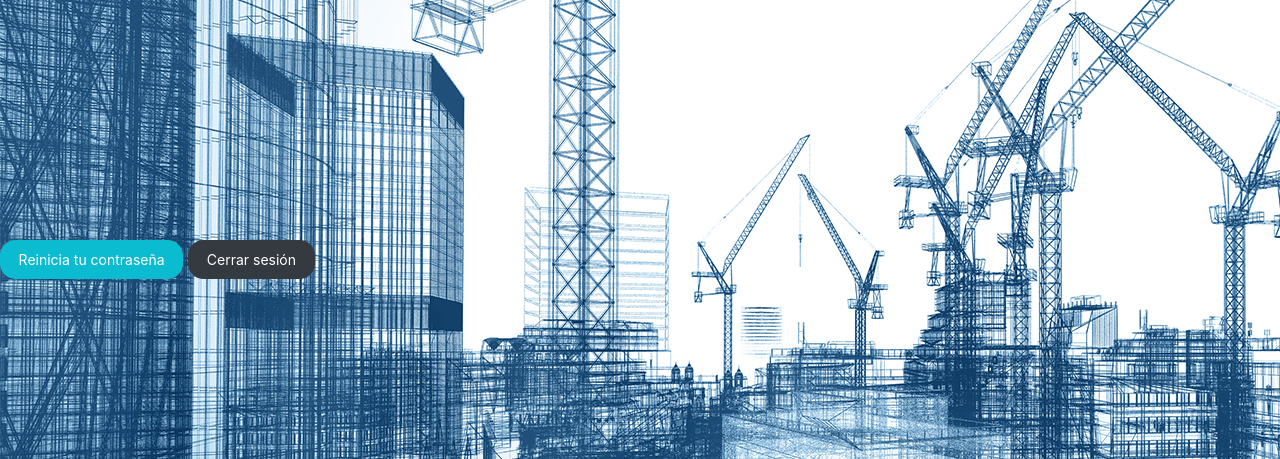
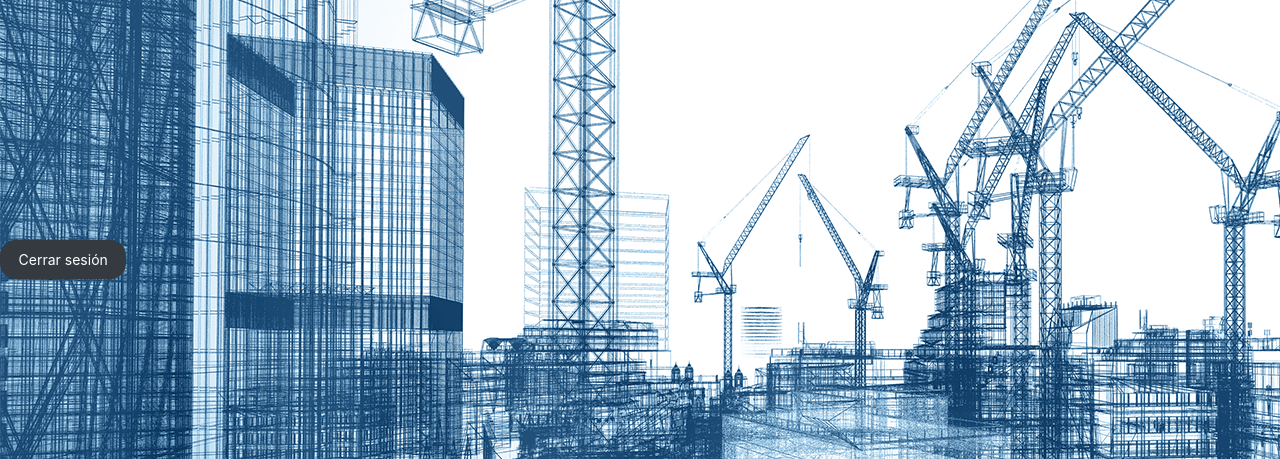
Before and after one commit to Danielck9/adsi, a PHP site: page /welcome.php in a window 1280 px wide. Shown: the part 341-800 px from the top of the page. Run offline with PHP 8.4, Linux system fonts and the light colour scheme; a user stored in the database is signed in.

Commit message:
Update welcome.php

```diff
--- a/MAIN/welcome.php
+++ b/MAIN/welcome.php
@@ -39,7 +39,7 @@
     <a href="product.php" class="btn btn-outline-secondary btn-lg">Mod Producto</a>
     <a href="supplier.php" class="btn btn-outline-danger btn-lg">Mod Proveedor</a>
 
-        <a href="reset-password.php" class="btn btn-warning">Reinicia tu contraseña</a>
+
         <a href="logout.php" class="btn btn-light ml-3">Cerrar sesión</a>
     </p>
 </body>
```
